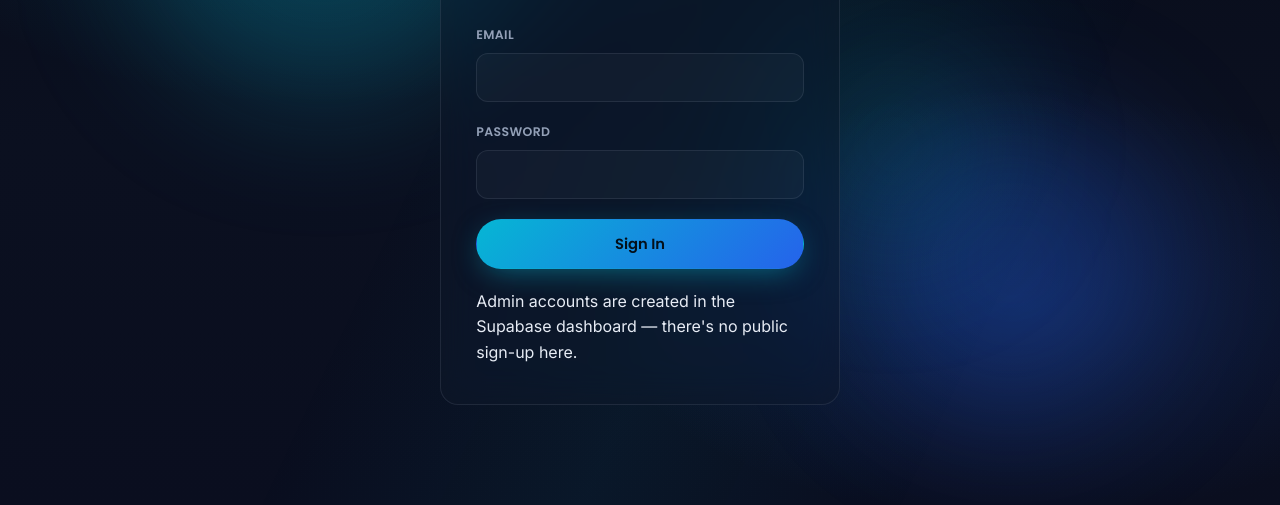
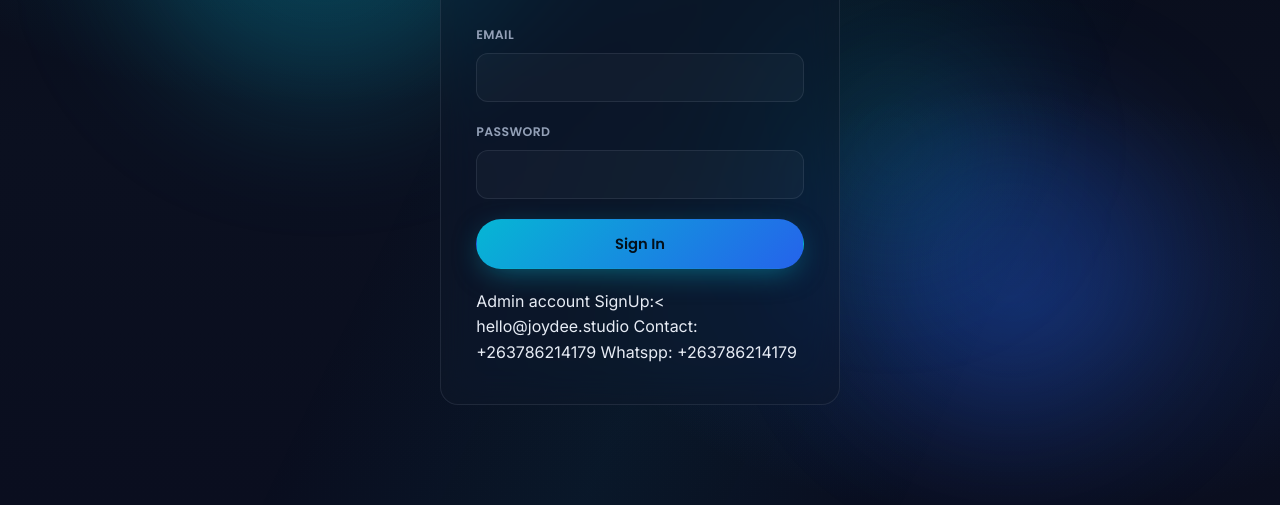
Before and after one commit to zuludiont-gif/St-Eric-Robotics, a plain HTML site: page admin-login.html in a window 1280 px wide. Shown: the part 295-800 px from the top of the page. Drawn offline with nearby package versions, Linux system fonts and the light colour scheme.

Commit message:
Revise admin login hint with contact details
Updated the hint section to provide contact information for admin account sign-up.

```diff
--- a/admin-login.html
+++ b/admin-login.html
@@ -47,7 +47,11 @@ body{min-height:100vh;position:relative;display:flex;align-items:center;justify-
     </div>
     <button type="submit" class="btn btn-primary" style="width:100%;" id="loginBtn">Sign In</button>
   </form>
-  <p class="hint" style="margin-top:1.2rem;">Admin accounts are created in the Supabase dashboard — there's no public sign-up here.</p>
+  <p class="hint" style="margin-top:1.2rem;">Admin account SignUp:<
+    <a href="mailto:joydeert@gmail.com">hello@joydee.studio</a>
+    <a href="tel:+263786214179">Contact: +263786214179</a>
+    <a href="https://wa.me:+263786214179">Whatspp: +263786214179</a>
+  </p>
 </div>
 
 <script src="supabase-config.js"></script>
```
